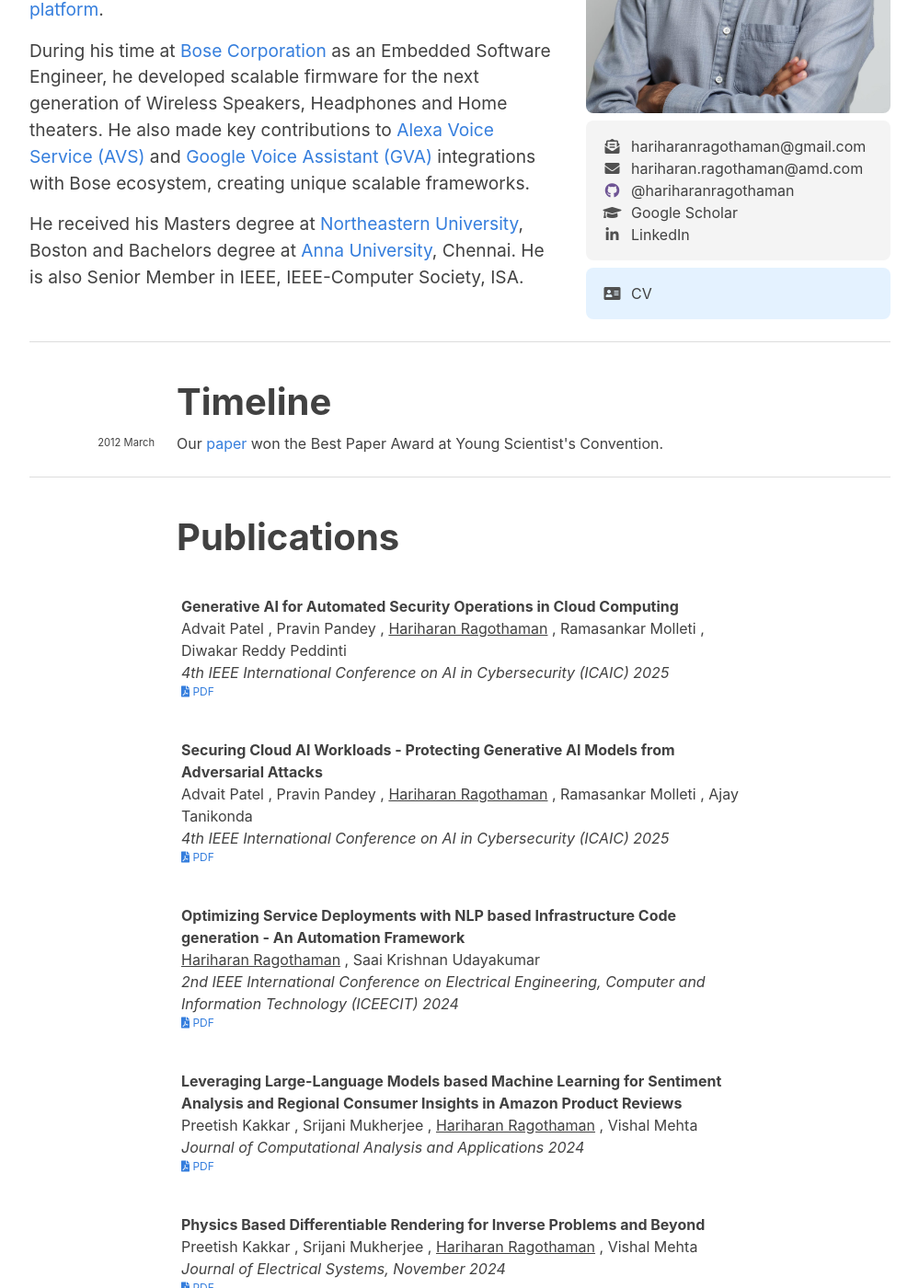
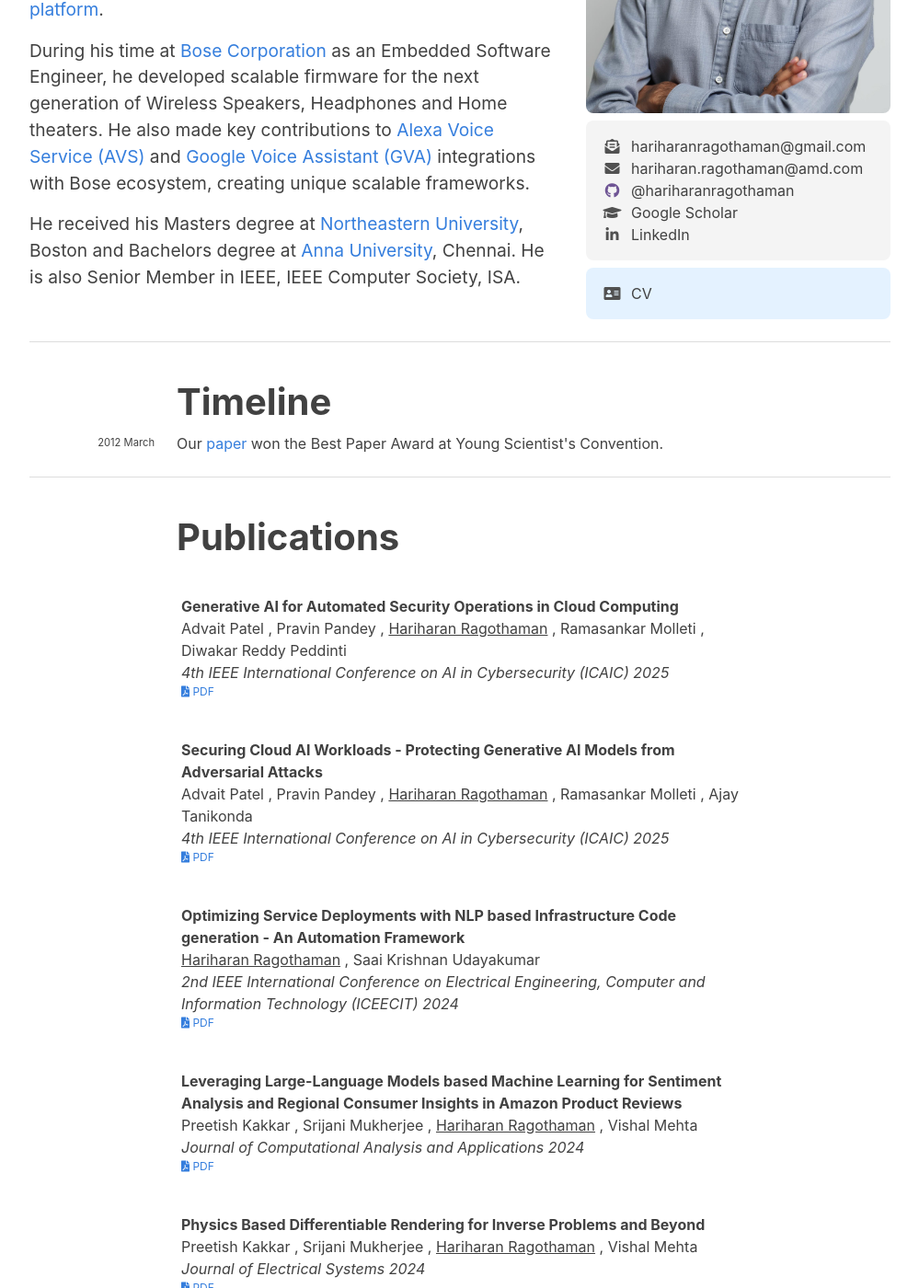
Before and after one commit to hariharanragothaman/hariharanragothaman.github.io, a Jekyll site: the page built from index.md, in a window 1280 px wide and 1400 px high, scrolled down 465 px. Shown: the whole window at 92% size, without its empty margins (140-1139 px from the left). Built offline with Jekyll 4.4.1, drawn with Linux system fonts in a browser that asks for light colours; nearby versions of some CDN libraries; some web fonts are replaced; some of the changed text lies outside the part shown.

Commit message:
Polishes and Updates

```diff
--- a/_data/publications.yaml
+++ b/_data/publications.yaml
@@ -54,7 +54,7 @@
     - Hariharan Ragothaman
     - Vishal Mehta
   title: Physics Based Differentiable Rendering for Inverse Problems and Beyond
-  venue: Journal of Electrical Systems, November
+  venue: Journal of Electrical Systems
   year: 2024
   type: conference
   pdf: https://journal.esrgroups.org/jes/article/view/7210/5288
@@ -76,7 +76,7 @@
     - Harihar M
     -  S.K Guhananthan
   title: Establishing Design Routines for Efficient Control of Automated Robots
-  venue: arXiv preprint arXiv:2411.16016, March
+  venue: Young Scientists' Convention
   year: 2012
   award: Best Paper Award
   type: conference
--- a/index.md
+++ b/index.md
@@ -26,7 +26,7 @@
 	</div>
 	<div style="height: 1rem"></div>
 	<div class="intro-left">
-        He received his Masters degree at <a href="https://www.northeastern.edu/">Northeastern University</a>, Boston and Bachelors degree at <a href="https://www.annauniv.edu/">Anna University</a>, Chennai. He is also Senior Member in IEEE, IEEE-Computer Society, ISA.
+        He received his Masters degree at <a href="https://www.northeastern.edu/">Northeastern University</a>, Boston and Bachelors degree at <a href="https://www.annauniv.edu/">Anna University</a>, Chennai. He is also Senior Member in IEEE, IEEE Computer Society, ISA.
 	</div>
 	<div style="height: 1rem"></div>
 </div>
```
